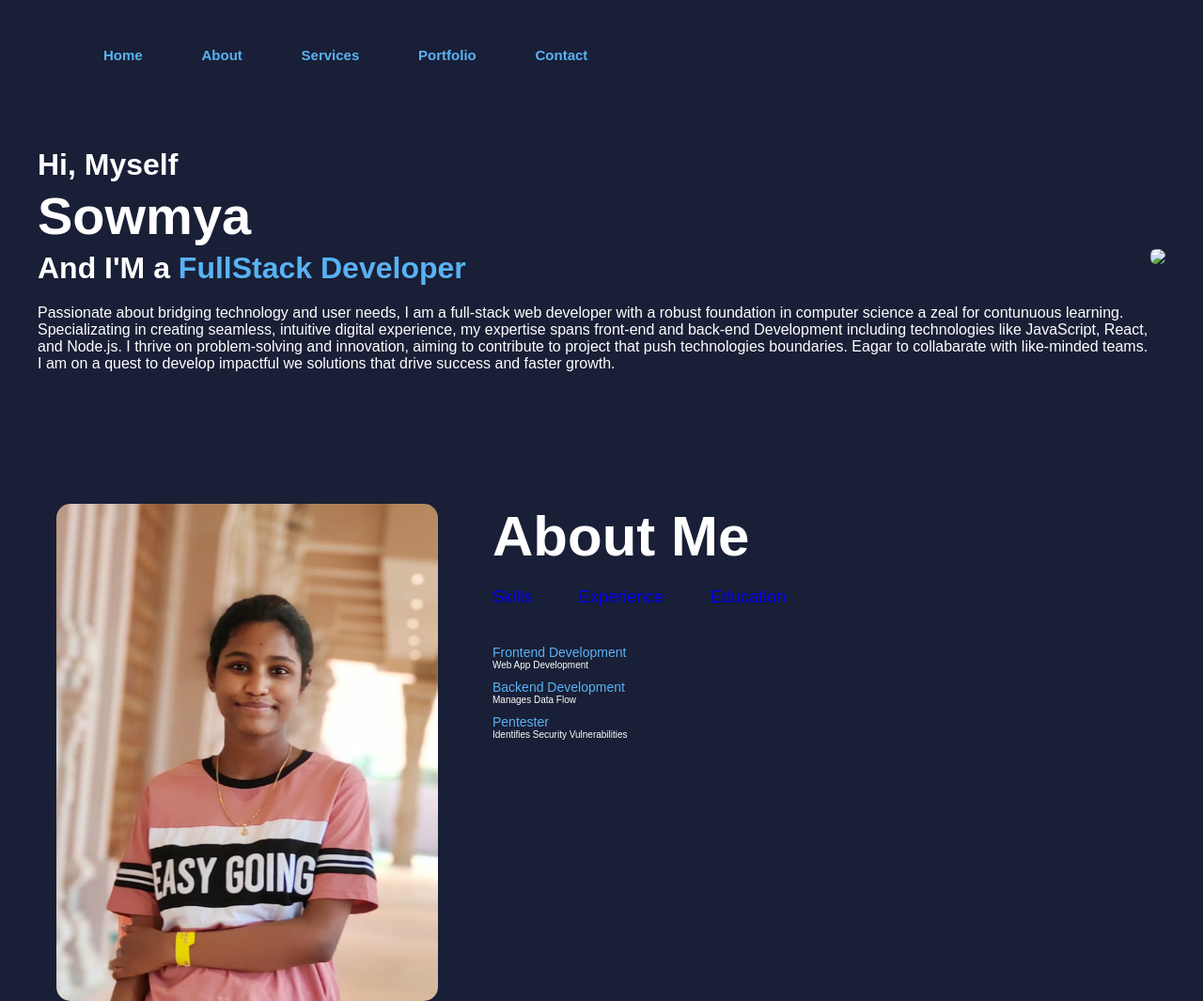
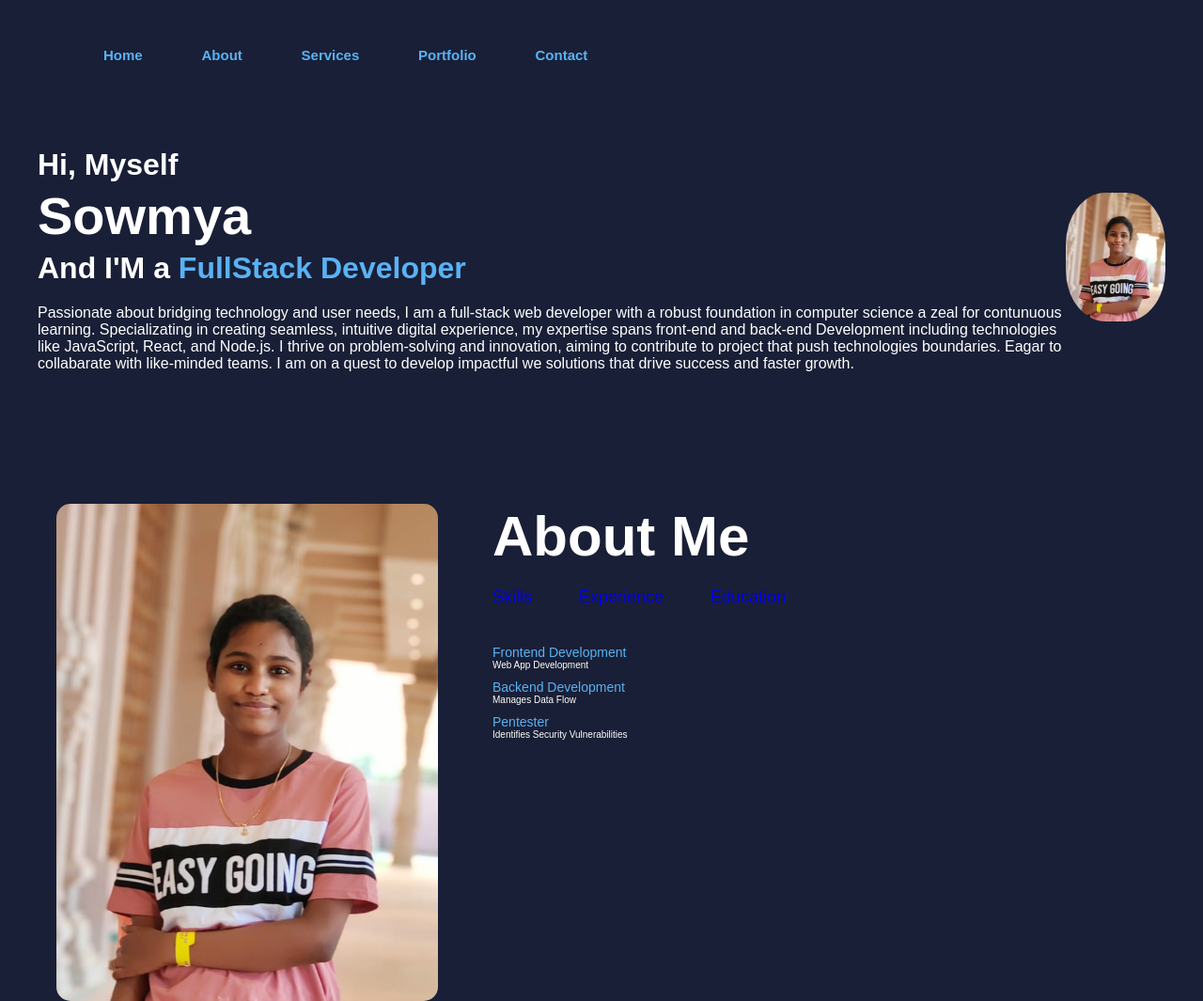
Before and after one commit to sowmya-pilli/portfolio_website, a plain HTML site: page index.html in a window 1280 px wide. Shown: the top 1065 px of the page at 94% size. Drawn offline with Linux system fonts and the light colour scheme.

Commit message:
Update index.html

```diff
--- a/index.html
+++ b/index.html
@@ -44,7 +44,7 @@
 
 </div>
 <div class="home-img" id="header">
-    <img src=asserts/picture.jpgalt=" picture" class="logo">
+    <img src=asserts/picture.jpg alt=" picture" class="logo">
     </div>
 </section>
 
```
